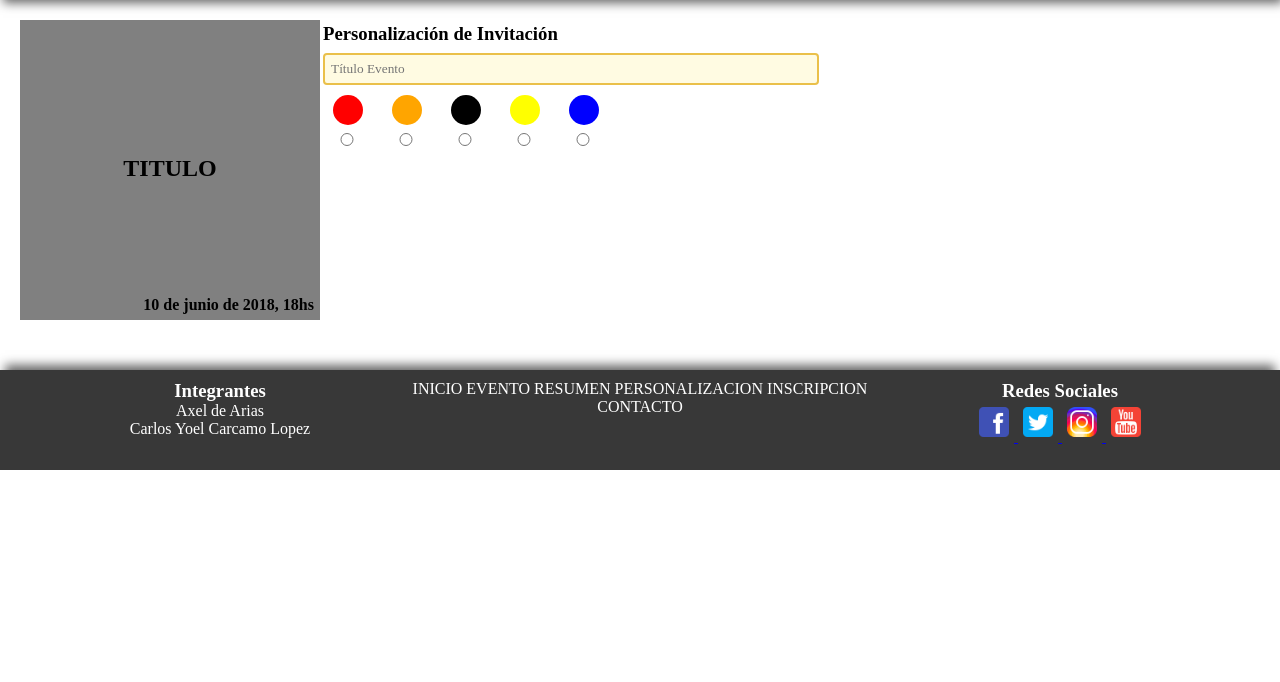
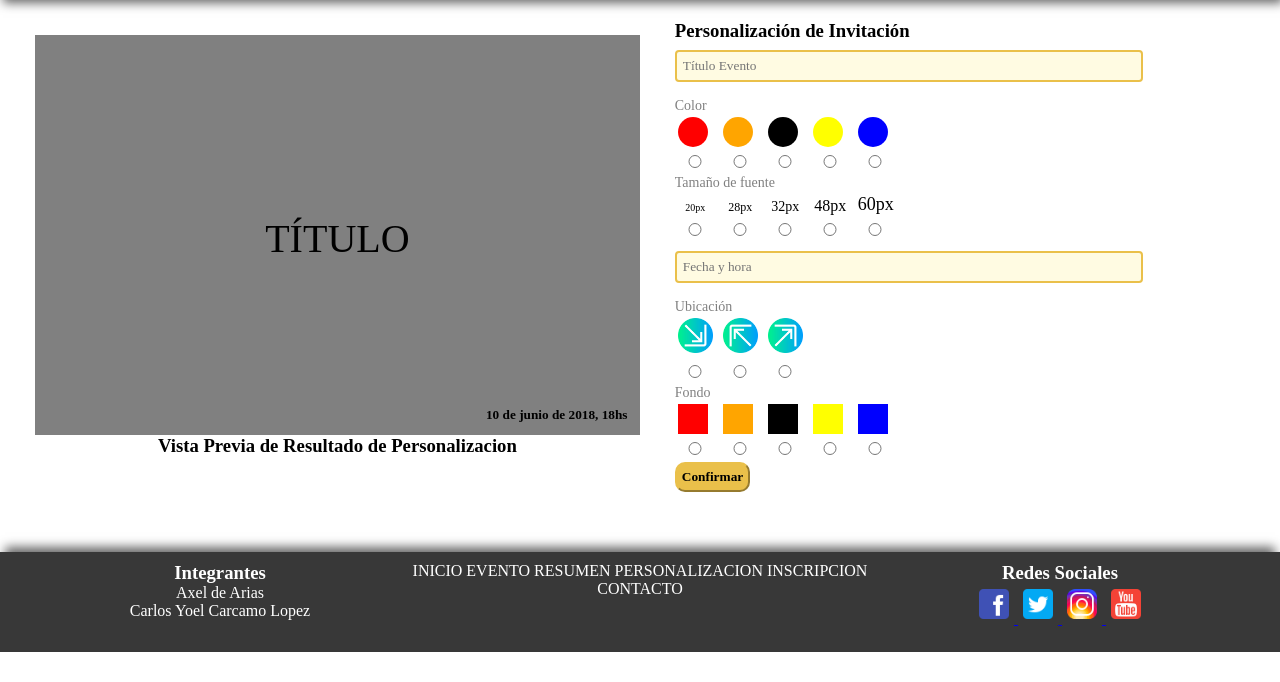
Before and after one commit to Chinooyoel/TP-ProgramacionWeb, a PHP site: page /evento.html in a window 1280 px wide. Shown: the part 118-800 px from the top of the page. Run offline with PHP 8.4, Linux system fonts and the light colour scheme.

Commit message:
pantalla eventos, mod encabezados, pie de pagina y cambio de formato botones

```diff
--- a/estilos/estilosevento.css
+++ b/estilos/estilosevento.css
@@ -1,18 +1,31 @@
+#titulo{
+  font-size: 40px;
+}
 .evento_personalizado{
     display: flex;
-    flex-wrap: wrap;
-    margin: 20px;
+    justify-content: space-between;
+    margin: 10px;
+}
+.contenedor_izq{
+
+  width : 50%;
+  margin:2%;
+  text-align: center;
+
 }
 .imagen{
     background-color : grey;
-    width : 300px;
-    height : 300px;
+    min-width:400px;
+    height : 400px;
+    margin:auto;
     position : relative;
+  }
+.edicion{
+    padding: 10px;
+    width: 50%;
+    margin:auto;
 }
-.edicion{
-    width : 50%;
-    margin: 3px;
-}
+
 div.bloque_titulo{
     position : absolute;
     top : 45%;
@@ -27,15 +40,24 @@ div.bloque_fecha{
     text-align: end;
 }
 .opciones{
-    width:35px;
-    display: inline-block;
-    margin: 10px;
+  display: inline-block;
+  margin: 3px;
+  width: 35px;
+  text-align: center;
+
+}
+
+.opciones > img {
+  width: 35px;
 }
 .colores
 {
     width: 30px;
     height: 30px;
-    border-radius: 50%;
+}
+.border_radius{
+
+  border-radius: 50%;
 }
 .rojo{
     background: red;
@@ -56,3 +78,47 @@ background: blue;
 {
     background: orange;
 }
+.px20{
+  display: inline-block;
+  font-size: 10px;
+}
+
+.px28{
+  font-size: 12px;
+}
+
+.px32{
+  font-size: 14px;
+}
+
+.px48{
+  font-size: 16px;
+}
+
+.px60{
+  font-size: 18px;
+}
+.subtitulos{
+  font-size: 14px;
+  color: grey;
+}
+
+@media(max-width: 815px){
+  .evento_personalizado{
+      flex-wrap: wrap;
+  }
+  .edicion{
+    text-align: center;
+  }
+  .contenedor_izq{
+      width: 80%;
+      margin:auto;
+  }
+  .align_center{
+    width: 100%;
+  }
+  .edicion{
+    width: 100%;
+  }
+
+}
--- a/estilos/header-footer-fondo.css
+++ b/estilos/header-footer-fondo.css
@@ -21,7 +21,8 @@
     max-width: 1200px;
     margin: auto;
 }
-input,
+
+input:not([type="submit"]) ,
 textarea {
     width: 80%;
     background: #fffbe2;
@@ -31,16 +32,22 @@ textarea {
     border: 2px solid #eac04a;
 }
 
+
 input:focus {
     border: 2px solid #666666;
 }
-.botom
+input[type="submit"], .botom
 {
     background: #eac04a;
+    border-color:  #eac04a;
     padding: 5px;
     border-radius: 10px;
     font-weight: 900; /*pone la letra en negrita*/
     cursor:pointer;
+    outline:none;
+}
+input[type="submit"]:active, .botom:active{
+    background: #af8307;
 }
 h2 {
     text-align: center;
--- a/evento.html
+++ b/evento.html
@@ -36,57 +36,132 @@
     <!---------------------------------------INICIO NAV------------------------------------------------->
     <nav class="menu_principal">
         <ul>
-            <li><a href="#">INICIO</a></li>
-            <li><a href="#">EVENTO</a></li>
-            <li><a href="#">RESUMEN</a></li>
-            <li><a href="#">PERSONALIZACION</a></li>
-            <li><a href="#">INSCRIPCION</a></li>
-            <li><a href="#">CONTACTO</a></li>
+            <li><a href="index.html">INICIO</a></li>
+            <li><a href="evento.html">EVENTO</a></li>
+            <li><a href="resumen.html">RESUMEN</a></li>
+            <li><a href="personalizacion.html">PERSONALIZACION</a></li>
+            <li><a href="inscripcion.html">INSCRIPCION</a></li>
+            <li><a href="contacto.html">CONTACTO</a></li>
           </ul>
     </nav>
     <!---------------------------------------FIN NAV------------------------------------------------->
 
     <div class = "evento_personalizado">
+        <div class = "contenedor_izq">
           <section class = "imagen">
               <div class = "bloque_titulo">
-                <h2>TITULO</h2>
+                  <p id = "titulo">TÍTULO</p>
                   </span>
               </div>
               <div class = "bloque_fecha">
-                <h4>10 de junio de 2018,  18hs</h4>
+                  <h5>10 de junio de 2018,  18hs</span>
               </div>
           </section>
+            <h3> Vista Previa de Resultado de Personalizacion<br></h3>
+        </div>
         <section class = "edicion">
             <h3>Personalización de Invitación</h3>
             <form>
             <input type = "text" placeholder="Título Evento">
+            <p class = "subtitulos"><br>Color</span>
+            <div>
+                <div class="opciones">
+                    <div class="colores  border_radius rojo">
+                    </div>
+                    <input type="radio" name ="color">
+                </div>
+                <div class="opciones">
+                    <div class="colores  border_radius naranja">
+                    </div>
+                    <input type="radio" name ="color">
+                </div>
+                <div class="opciones">
+                    <div class="colores  border_radius black">
+                    </div>
+                    <input type="radio" name ="color">
+                </div>
+                <div class="opciones">
+                    <div class="colores  border_radius amarillo">
+                    </div>
+                    <input type="radio" name ="color">
+                </div>
+                <div class="opciones">
+                    <div class="colores  border_radius azul">
+                    </div>
+                    <input type="radio" name ="color">
+                </div>
+            </div>
+            <p class = "subtitulos">Tamaño de fuente</p>
+            <div>
+                <div class="opciones">
+                    <span class = "px20" >20px</span>
+                    <input type="radio" name ="fuente">
+                </div>
+                <div class="opciones">
+                    <span class = "px28" >28px</span>
+                    <input type="radio" name ="fuente">
+                </div>
+                <div class="opciones">
+                      <span class = "px32" >32px</span>
+                      <input type="radio" name ="fuente">
+                </div>
+                <div class="opciones">
+                  <span class = "px48" >48px</span>
+                  <input type="radio" name ="fuente">
+                </div>
+                <div class="opciones">
+                  <span class = "px60" >60px</span>
+                  <input type="radio" name ="fuente">
+                </div>
+            </div>
+            <input type = "datetime" placeholder="Fecha y hora">
+
+            <p class = "subtitulos"><br>Ubicación</p>
+            <div>
+                <div class="opciones">
+                  <img src="./imgs/inferior-derecho.png">
+                  <input type="radio" name ="fuente">
+                </div>
+                <div class="opciones">
+                  <img src="./imgs/arriba-a-la-izquierda.png">
+                  <input type="radio" name ="fuente">
+                </div>
+                <div class="opciones">
+                  <img src="./imgs/superior-derecha.png">
+                  <input type="radio" name ="fuente">
+                </div>
+            </div>
+            <p class = "subtitulos">Fondo</p>
             <div>
                 <div class="opciones">
                     <div class="colores rojo">
                     </div>
-                    <input type="radio" name ="color">
+                    <input type="radio" name ="color_fondo">
                 </div>
                 <div class="opciones">
                     <div class="colores naranja">
                     </div>
-                    <input type="radio" name ="color">
+                    <input type="radio" name ="color_fondo">
                 </div>
                 <div class="opciones">
                     <div class="colores black">
                     </div>
-                    <input type="radio" name ="color">
+                    <input type="radio" name ="color_fondo">
                 </div>
                 <div class="opciones">
                     <div class="colores amarillo">
                     </div>
-                    <input type="radio" name ="color">
+                    <input type="radio" name ="color_fondo">
                 </div>
                 <div class="opciones">
                     <div class="colores azul">
                     </div>
-                    <input type="radio" name ="color">
+                    <input type="radio" name ="color_fondo">
                 </div>
+
             </div>
+            <input type="submit" onclick='return false;' name ="color" value = "Confirmar">
+
             </form>
         </section>
 
@@ -104,12 +179,12 @@
                 </article>
                 <nav class="menu_inferior formato_footer">
                     <ul>
-                        <li><a href="#">INICIO</a></li>
-                        <li><a href="#">EVENTO</a></li>
-                        <li><a href="#">RESUMEN</a></li>
-                        <li><a href="#">PERSONALIZACION</a></li>
-                        <li><a href="#">INSCRIPCION</a></li>
-                        <li><a href="#">CONTACTO</a></li>
+                      <li><a href="index.html">INICIO</a></li>
+                      <li><a href="evento.html">EVENTO</a></li>
+                      <li><a href="resumen.html">RESUMEN</a></li>
+                      <li><a href="personalizacion.html">PERSONALIZACION</a></li>
+                      <li><a href="inscripcion.html">INSCRIPCION</a></li>
+                      <li><a href="contacto.html">CONTACTO</a></li>
                     </ul>
                 </nav>
 
```
Also changed, not shown: contacto.html (+8 -8 lines), index.html (+12 -10 lines), imgs/arriba-a-la-izquierda.png (added), imgs/inferior-derecho.png (added), imgs/superior-derecha.png (added). Lines whose indentation alone changed are shown as unchanged.
